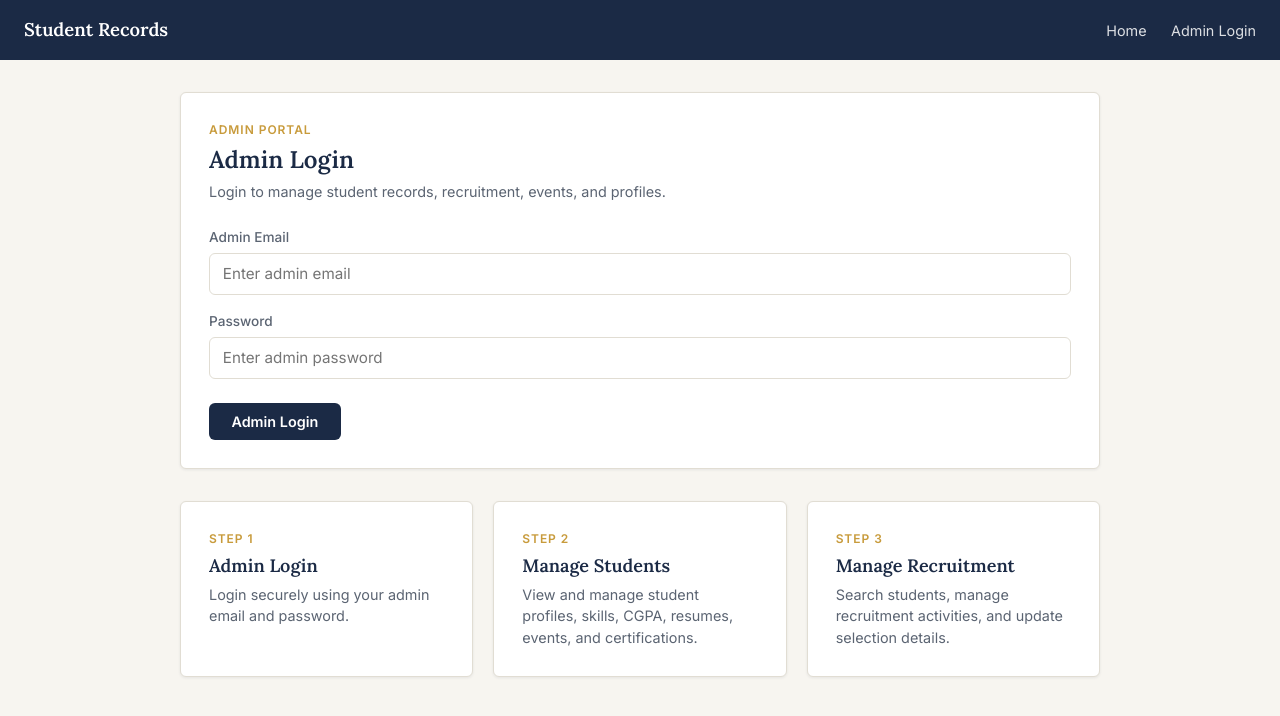
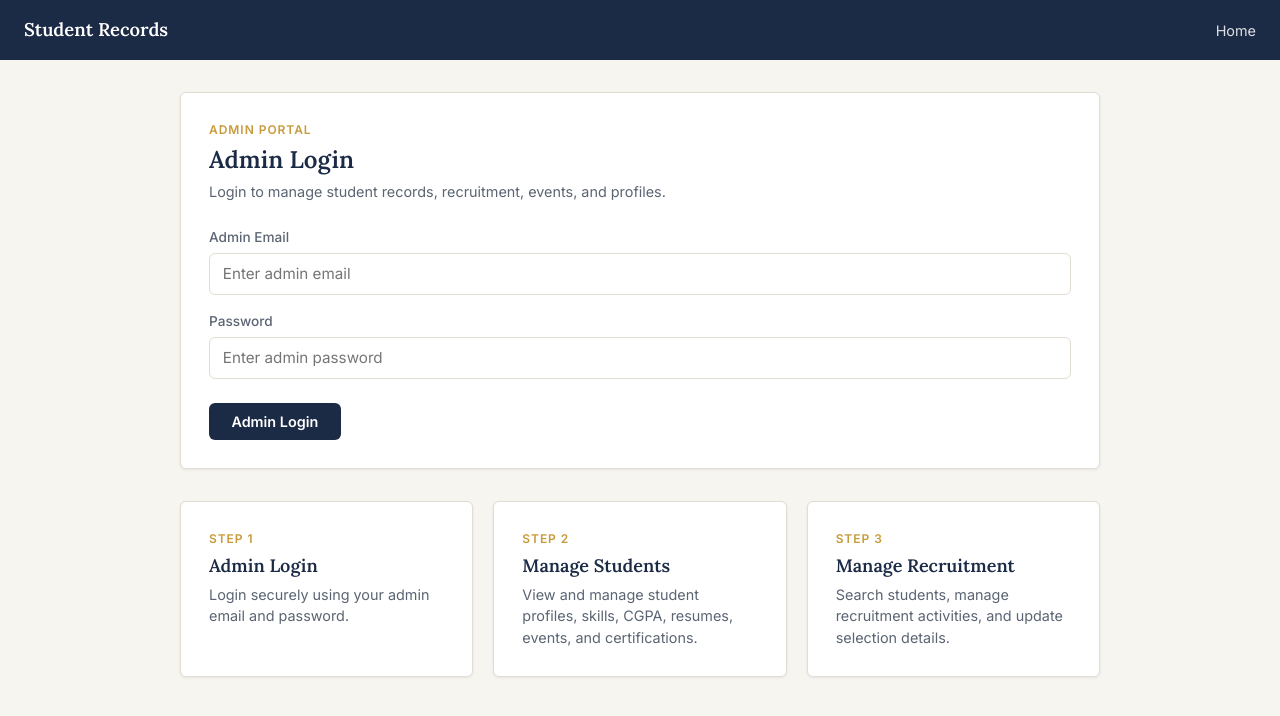
Before and after one commit to mufeedhdev/recruitment-resume-filter, a plain HTML site: page frontend/recruiter/pages/adindex.html in a window 1280 px wide. Drawn offline with Linux system fonts and the light colour scheme.

```diff
--- a/frontend/recruiter/pages/adindex.html
+++ b/frontend/recruiter/pages/adindex.html
@@ -17,7 +17,7 @@
 
   <div>
     <a href="../index.html">Home</a>
-    <a href="login.html">Admin Login</a>
+
   </div>
 
 </nav>
```
